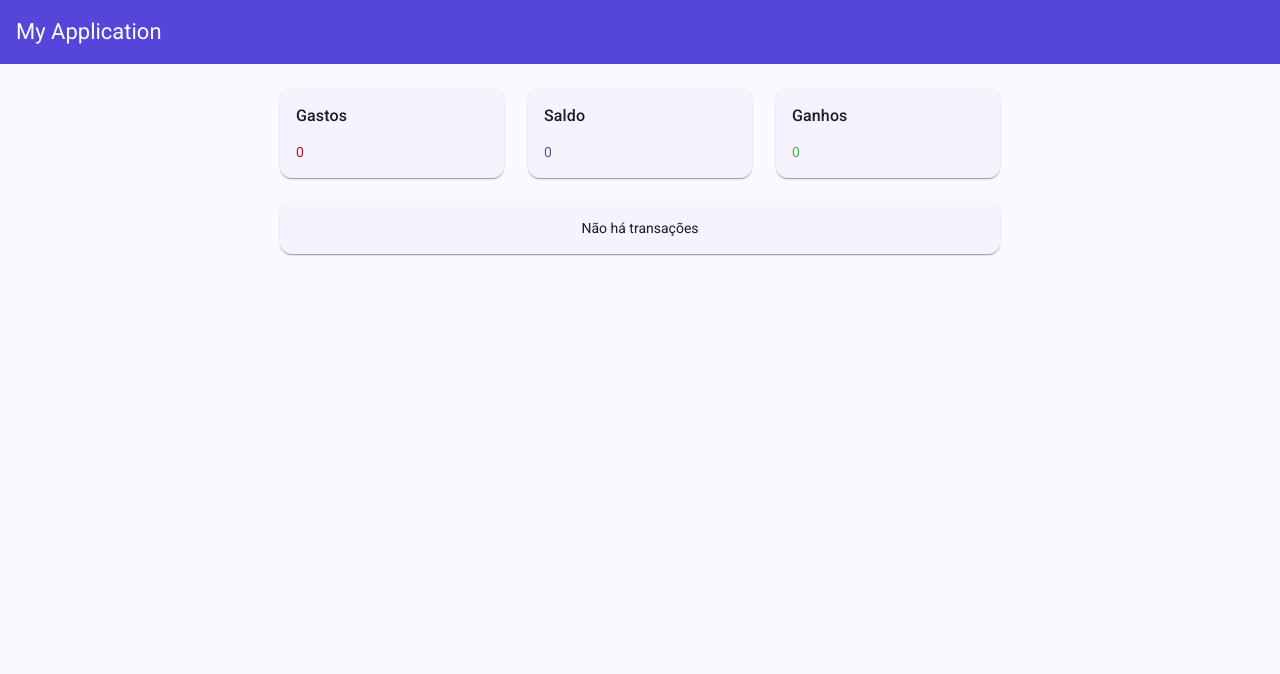
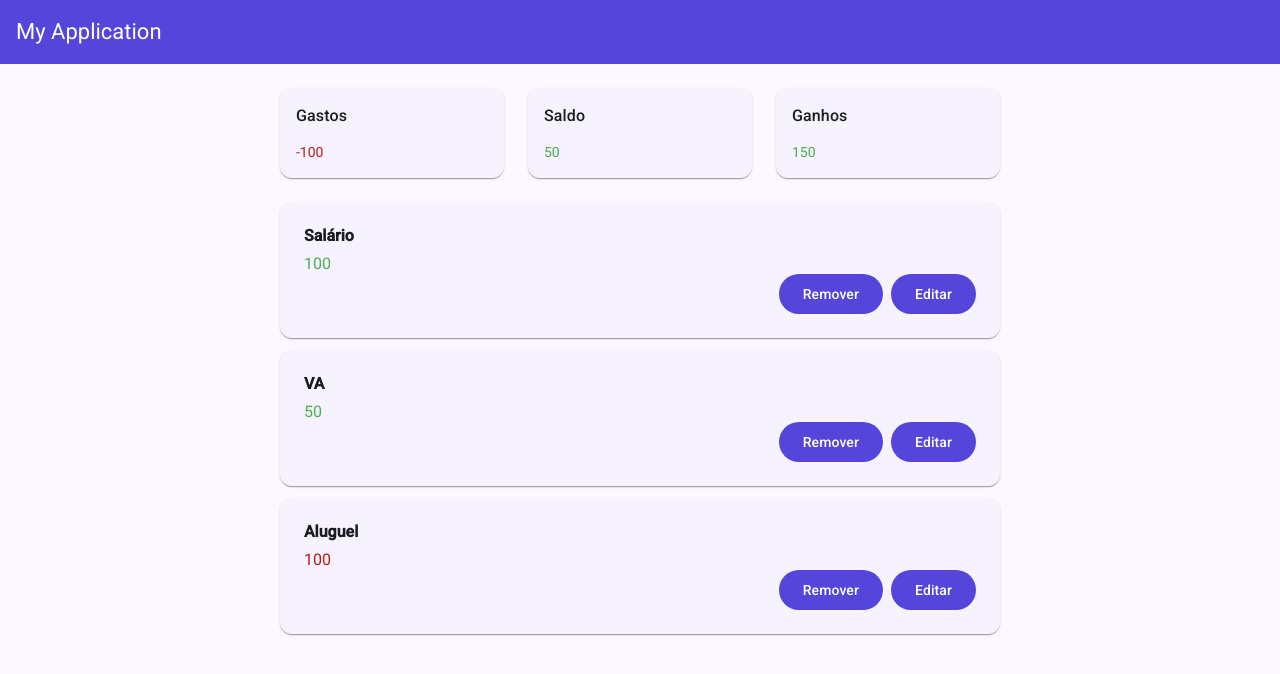
Before and after one commit to eriksongoncalves/curso-angular-gerenciador-financeiro, an Angular app: page / in a window 1280 px wide. Shown: the top 674 px of the page. Built offline with nearby package versions, Linux system fonts and the light colour scheme; data requests are answered from the project's data file.

Commit message:
feat: transaction service

```diff
--- a/src/app/app.config.ts
+++ b/src/app/app.config.ts
@@ -4,6 +4,7 @@ import {
   provideZoneChangeDetection,
 } from '@angular/core';
 import { provideRouter } from '@angular/router';
+import { provideHttpClient } from '@angular/common/http';
 
 import { routes } from './app.routes';
 
@@ -12,5 +13,6 @@ export const appConfig: ApplicationConfig = {
     provideBrowserGlobalErrorListeners(),
     provideZoneChangeDetection({ eventCoalescing: true }),
     provideRouter(routes),
+    provideHttpClient(),
   ],
 };
--- a/src/app/features/home/home.html
+++ b/src/app/features/home/home.html
@@ -2,7 +2,7 @@
 
 <div class="transactions">
   @for (transaction of transactions(); track $index) {
-    <app-transaction-item [transaction]="transaction" />
+    <app-transaction-item [transaction]="transaction" class="transaction" />
   } @empty {
     <app-no-transactions />
   }
--- a/src/app/features/home/home.scss
+++ b/src/app/features/home/home.scss
@@ -1,3 +1,8 @@
 .transactions {
   margin: 24px 0;
 }
+
+.transaction {
+  display: block;
+  margin-bottom: 12px;
+}
--- a/src/app/features/home/home.ts
+++ b/src/app/features/home/home.ts
@@ -1,9 +1,12 @@
-import { Component, signal } from '@angular/core';
+import { Component, inject, OnInit, signal } from '@angular/core';
+import { HttpClient } from '@angular/common/http';
+import { take } from 'rxjs';
 
 import { Balance } from './components/balance/balance';
 import { TransactionItem } from './components/transaction-item/transaction-item';
 import { NoTransactions } from './components/no-transactions/no-transactions';
 import { Transaction } from '../../shared/transaction/interfaces/transaction';
+import { TransactionsService } from '../../shared/transaction/services/transactions';
 
 @Component({
   selector: 'app-home',
@@ -11,6 +14,23 @@ import { Transaction } from '../../shared/transaction/interfaces/transaction';
   templateUrl: './home.html',
   styleUrl: './home.scss',
 })
-export class Home {
+export class Home implements OnInit {
+  private readonly _transactionService = inject(TransactionsService);
+
   transactions = signal<Transaction[]>([]);
+
+  ngOnInit(): void {
+    this.getTransactions();
+  }
+
+  getTransactions(): void {
+    this._transactionService
+      .getAll()
+      .pipe(take(1))
+      .subscribe({
+        next: (transactions) => {
+          this.transactions.set(transactions);
+        },
+      });
+  }
 }
--- /dev/null
+++ b/src/app/shared/transaction/services/transactions.ts
@@ -0,0 +1,16 @@
+import { HttpClient } from '@angular/common/http';
+import { inject, Injectable } from '@angular/core';
+import { Observable } from 'rxjs';
+
+import { Transaction } from '../interfaces/transaction';
+
+@Injectable({
+  providedIn: 'root',
+})
+export class TransactionsService {
+  private readonly _httpClient = inject(HttpClient);
+
+  getAll(): Observable<Transaction[]> {
+    return this._httpClient.get<Transaction[]>('http://localhost:3000/transactions');
+  }
+}
```
